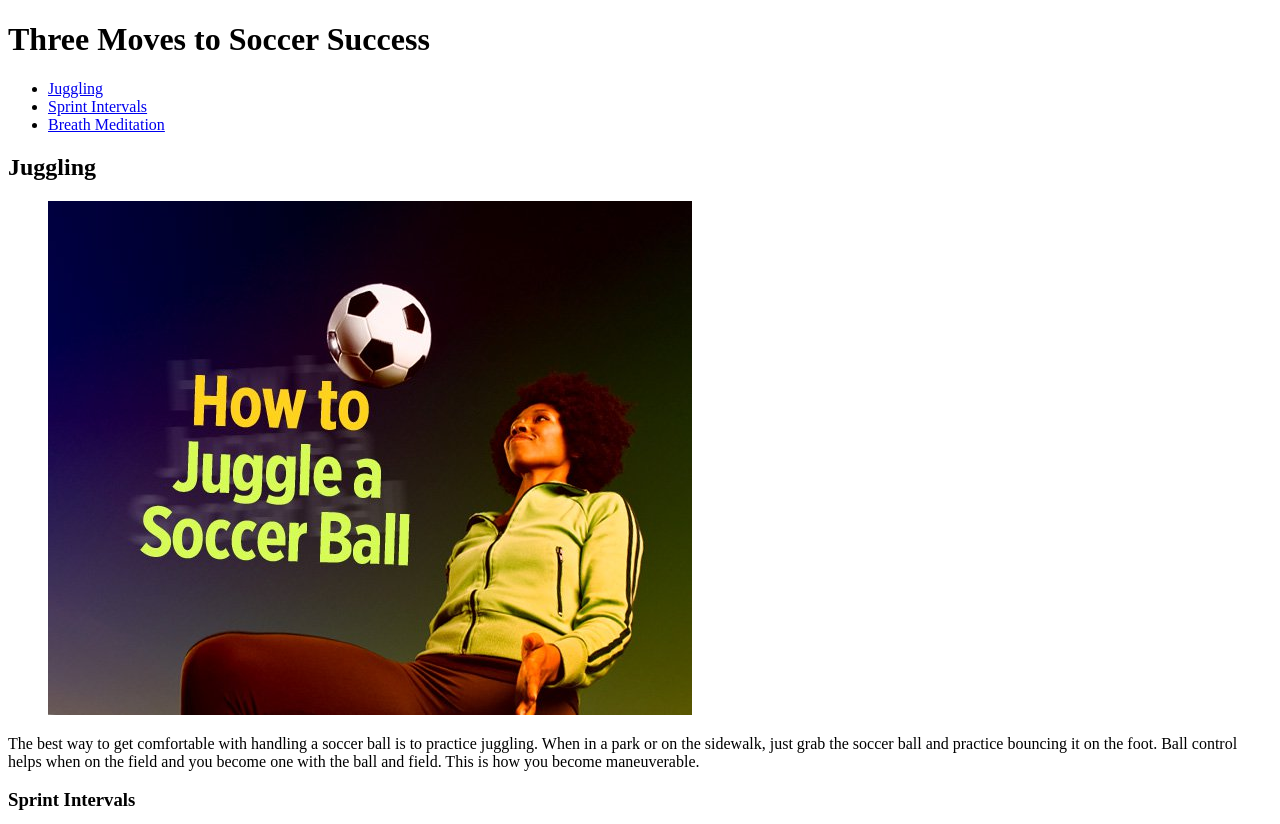
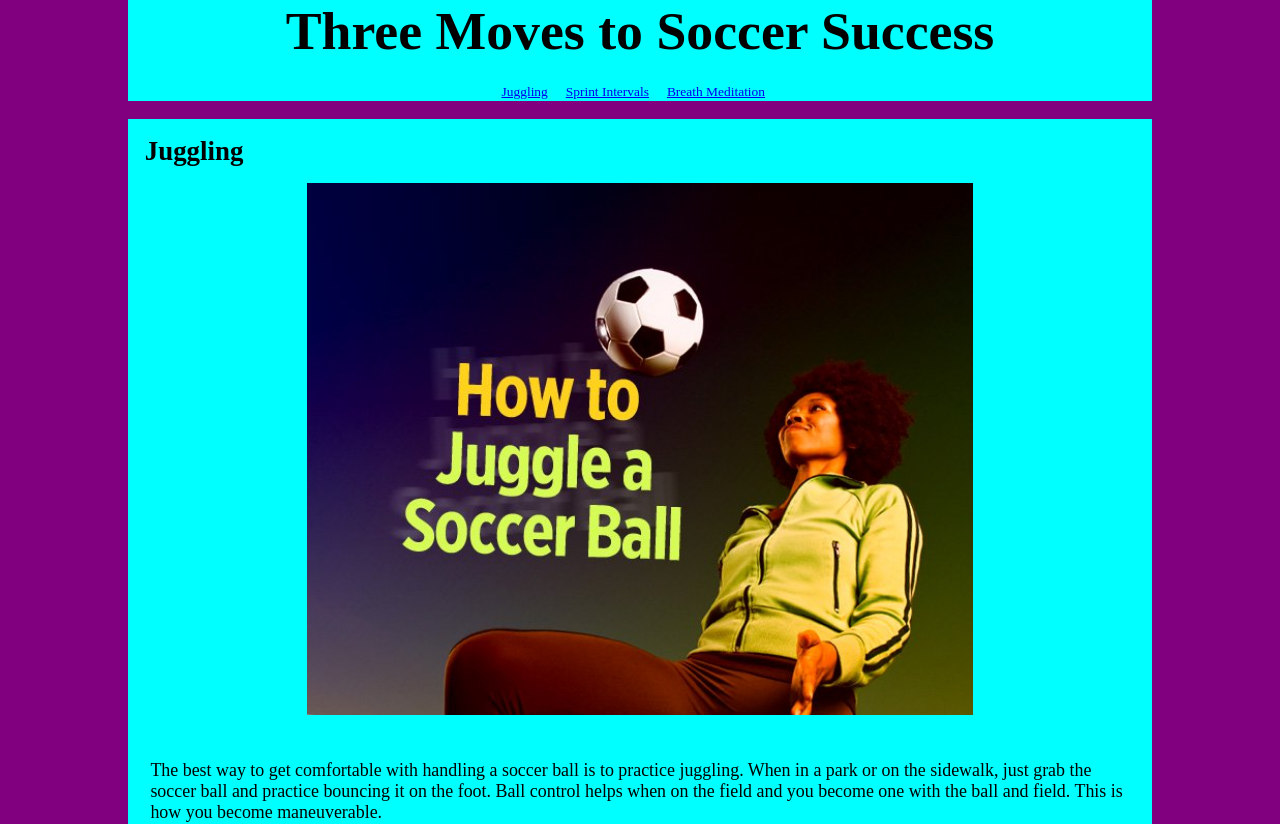
Before and after one commit to AnnaHey/html-me-something, a plain HTML site: page index.html in a window 1280 px wide. Shown: the top 824 px of the page. Drawn offline with Linux system fonts and the light colour scheme.

Commit message:
Index ok ande working on styles

```diff
--- a/index.html
+++ b/index.html
@@ -2,8 +2,8 @@
 <html>
   <head>
     <title>  The Show Me Soccer by Anna Hexter </title>
+    <link rel="stylesheet" type="text/css" href="styles.css" >
   </head>
-
 <body>
   <header>
     <h1>Three Moves to Soccer Success </h1>
--- /dev/null
+++ b/styles.css
@@ -0,0 +1,64 @@
+body {
+	width: 100%;
+	max-width: 1024px;
+	margin: 0 auto;
+	background-color: purple;
+    font-family: 'Coiny';
+	font-size: 70%;
+}
+
+header,
+main,
+footer {
+	background-color: aqua;
+	font-size: 1.6em;
+}
+
+header {
+	padding: 20;
+}
+
+header h1 {
+	text-align: center;
+}
+
+h1, h2, h3 {
+	margin: 0;
+}
+
+h1 {
+	font-size: 300%;
+}
+
+main h2 {
+	padding: 0.625em 0 0.625em 0.625em;
+}
+
+
+
+nav ul {
+	text-align: center;
+	padding: 0;
+}
+
+nav ul li {
+	display: inline-block;
+	margin-right: 1em;
+	font-size: 0.75em;
+}
+
+p {
+	padding: 1.25em;
+}
+
+figure {
+	margin: 0;
+	padding: 0;
+	text-align: center;
+}
+
+
+img {
+	width: 65%;
+	max-width: 100%;
+}
```
